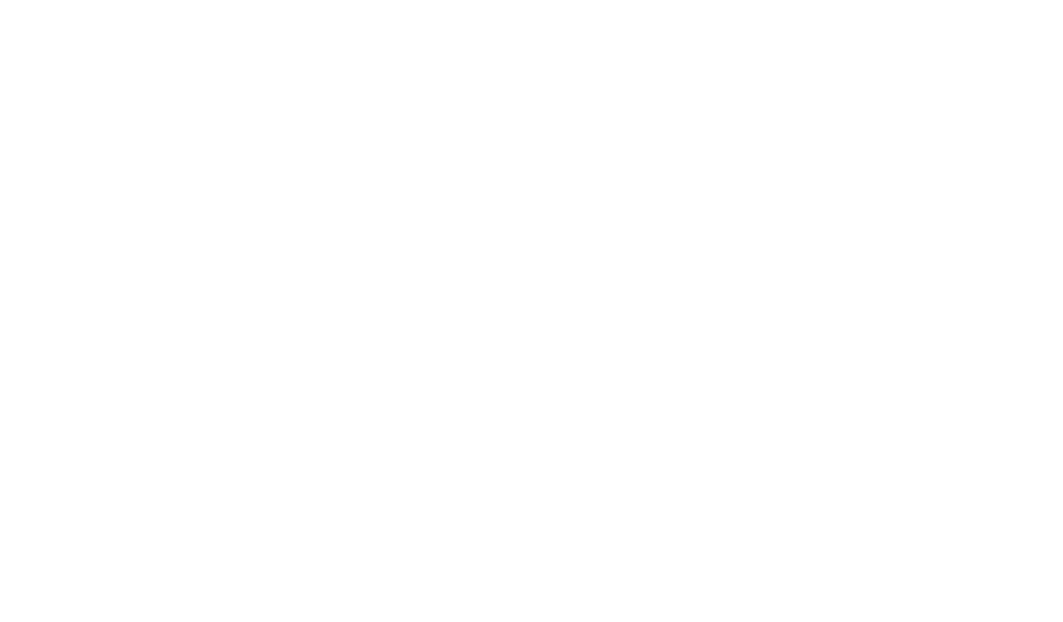
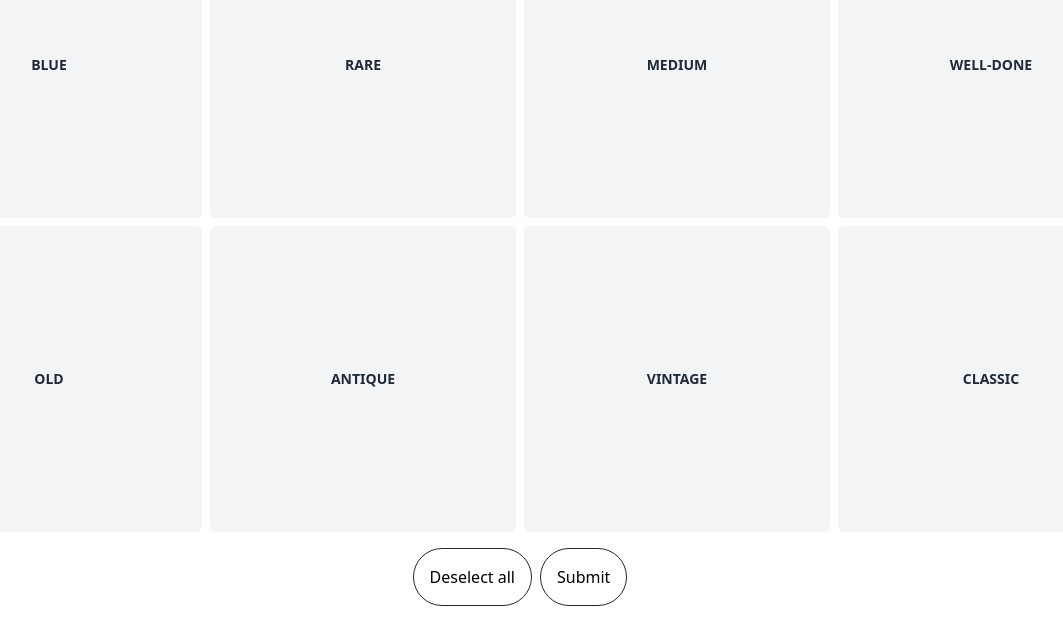
Before and after one commit to tompretty/connections, a React (Vite) app: page / in a window 1280 px wide. Shown: the part 776-1398 px from the top of the page, without its empty margins (120-1183 px from the left). Before the commit the page ends 800 px from the top, so only its background shows below. Built offline with nearby package versions, Linux system fonts and the light colour scheme.

Commit message:
add grid + basic selection

```diff
--- a/src/App.tsx
+++ b/src/App.tsx
@@ -1,3 +1,123 @@
+import { useState } from "react";
+
+type Connection = [string, string, string, string];
+type Connections = [Connection, Connection, Connection, Connection];
+
+const CONNECTIONS: Connections = [
+  ["NOTTINGHAM", "RAIN", "NEW", "BLACK"],
+  ["MALVERN", "FINCHLEY", "OXFORD", "WALTHAMSTOW"],
+  ["BLUE", "RARE", "MEDIUM", "WELL-DONE"],
+  ["OLD", "ANTIQUE", "VINTAGE", "CLASSIC"],
+];
+
 export default function App() {
-  return <h1 className="text-3xl font-bold underline">Hello world!</h1>;
+  const selection = useSelection();
+
+  return (
+    <div className="p-4 flex flex-col gap-4">
+      <h1 className="text-xl text-center text-gray-600">
+        Create four groups of four!
+      </h1>
+
+      <div className="">
+        <div className="grid grid-cols-4 grid-rows-4 gap-2">
+          {CONNECTIONS.flat().map((word, index) => (
+            <GridSquare
+              key={word}
+              word={word}
+              isSelected={selection.isSelected(index)}
+              onClick={() => selection.toggleSelection(index)}
+            />
+          ))}
+        </div>
+      </div>
+
+      <div className="flex gap-2 items-center justify-center">
+        <ActionButton onClick={selection.deselectAll} text="Deselect all" />
+
+        <ActionButton onClick={selection.submit} text="Submit" />
+      </div>
+    </div>
+  );
 }
+
+type GridSquareProps = {
+  word: string;
+  onClick: () => void;
+  isSelected: boolean;
+};
+
+function GridSquare({ word, onClick, isSelected }: GridSquareProps) {
+  const backgroundColour = isSelected ? "bg-gray-700" : "bg-gray-100";
+  const textColour = isSelected ? "text-white" : "text-gray-800";
+
+  return (
+    <div className="relative w-[100%] pt-[100%]">
+      <button
+        className={`flex items-center justify-center rounded-md absolute inset-0 font-semibold text-sm ${backgroundColour} ${textColour}`}
+        onClick={onClick}
+      >
+        <div key={word}>{word}</div>
+      </button>
+    </div>
+  );
+}
+
+type ActionButtonProps = {
+  onClick: () => void;
+  text: string;
+};
+
+function ActionButton({ onClick, text }: ActionButtonProps) {
+  return (
+    <button
+      className="p-4 rounded-full text-center border border-gray-800"
+      onClick={onClick}
+    >
+      {text}
+    </button>
+  );
+}
+
+type Selection = {
+  isSelected: (index: number) => boolean;
+  toggleSelection: (index: number) => void;
+  deselectAll: () => void;
+  submit: () => void;
+};
+
+function useSelection(): Selection {
+  const [selectedIds, setSelectedIds] = useState<number[]>([]);
+
+  const isSelected = (index: number) => selectedIds.includes(index);
+
+  const toggleSelection = (index: number) => {
+    const isAlreadySelected = isSelected(index);
+
+    // If already selected, remove from the selection
+    if (isAlreadySelected) {
+      setSelectedIds((prev) => prev.filter((id) => id !== index));
+      return;
+    }
+
+    // If there are fewer than 4 selected, add to the selection
+    if (selectedIds.length < 4) {
+      setSelectedIds((prev) => [...prev, index]);
+      return;
+    }
+
+    // TODO: add log?
+  };
+
+  const deselectAll = () => setSelectedIds([]);
+
+  const submit = () => {
+    // If less than 4 selected, return early
+    if (selectedIds.length < 4) {
+      // TODO: log error
+      return;
+    }
+  };
+
+  return { isSelected, toggleSelection, deselectAll, submit };
+}
```
